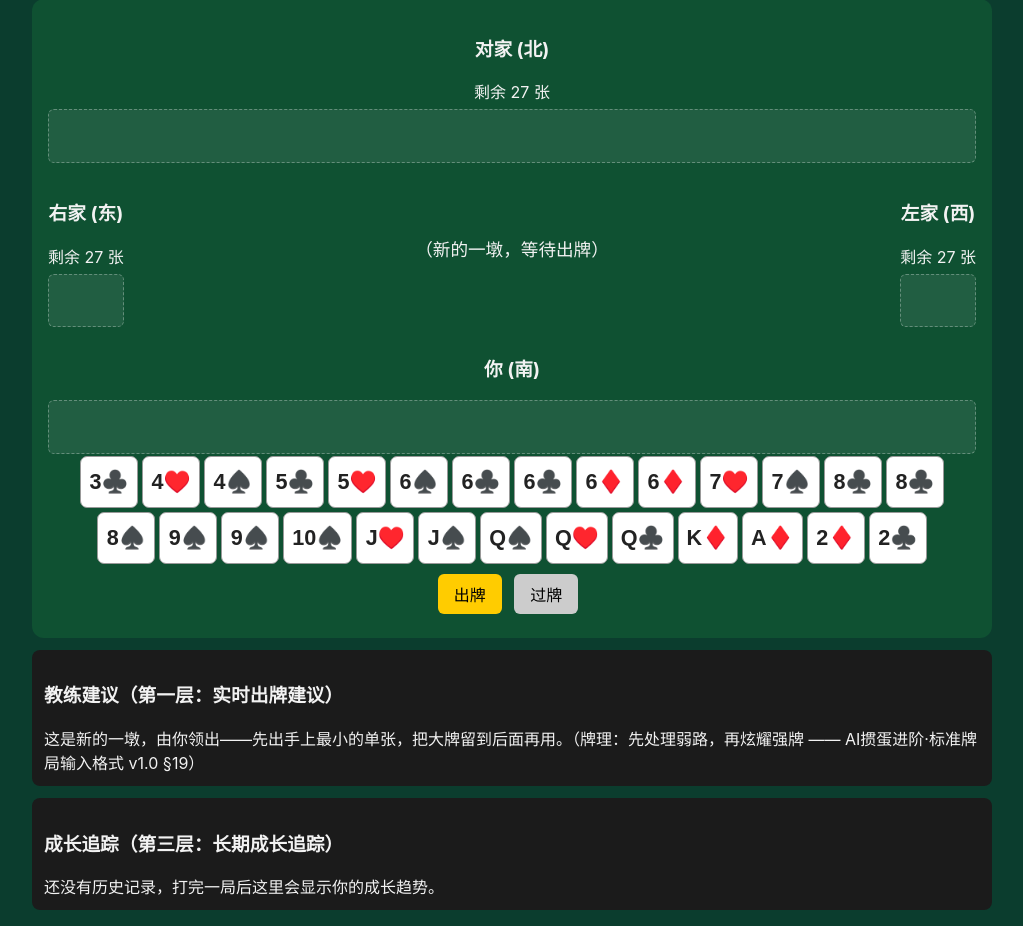
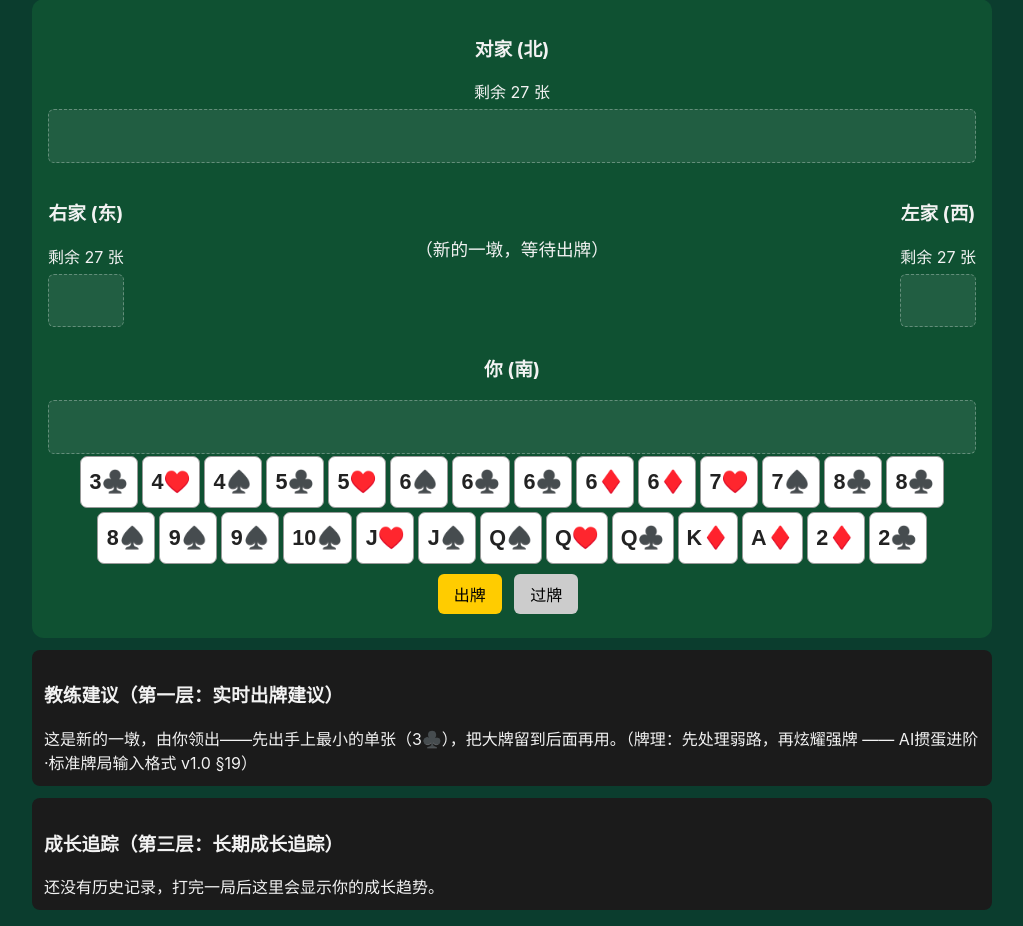
Before and after one commit to tracyli009/guandan-coach, a website: page guandan.html in a window 1280 px wide. Shown: the part 69-995 px from the top of the page, without its empty margins (128-1151 px from the left). Drawn offline with Linux system fonts and the light colour scheme.

Commit message:
fix: Layer 1 rationale names the specific card, not just the shape
Second '教练建议不对：我没有单张' report, this time not a strategy bug: the
AI's pick (single-8 here, skipping the bomb-eligible 4-stack) was
correct, but the rationale only ever said the category name ('单张')
with no indication of WHICH card. In a hand where every rank appears
2+ times (no rank held exactly once), 用最小的单张 reads as 'you have a
lone card' when it actually means 'play one card, from wherever' - a
real terminology gap for anyone who doesn't already know 单张 names the
combo shape, not a card you only hold one copy of.

Added describeCards(combo) to coach-realtime.js (reuses ui.js's card-face
formatting: rank+suit symbol, or 大王/小王 for jokers) and threaded it
into all four 'play' rationale branches, e.g. 用最小的单张（8♥️）拿下当前墩...

4 new/updated tests, 64 total pass. guandan.html + docs/index.html
rebuilt.

```diff
--- a/guandan.html
+++ b/guandan.html
@@ -711,9 +711,27 @@ header { display: flex; justify-content: space-between; align-items: center; mar
     straight: '顺子', plate: '钢板', pair_straight: '三连对', bomb: '炸弹'
   };
 
+  const SUIT_SYMBOL = { S: '♠️', H: '♥️', D: '♦️', C: '♣️' };
+
   function describeCombo(combo) {
     if (!combo) return '过牌';
     return CATEGORY_LABEL[combo.category] || combo.category;
+  }
+
+  function cardFace(card) {
+    if (card.rank === 'SJ') return '小王';
+    if (card.rank === 'BJ') return '大王';
+    return `${card.rank}${SUIT_SYMBOL[card.suit]}`;
+  }
+
+  // Names the actual card(s) a combo is made of, e.g. "8♥️" or "8♥️8♣️8♦️".
+  // "单张" alone only says the shape (one card); a player holding several
+  // copies of every rank (no rank appears exactly once) has no way to tell
+  // which physical card is meant without this - that ambiguity is exactly
+  // what prompted this function to exist.
+  function describeCards(combo) {
+    if (!combo || !combo.cards) return '';
+    return combo.cards.map(cardFace).join('');
   }
 
   const TEAM_OF = { 0: 0, 1: 1, 2: 0, 3: 1 };
@@ -731,23 +749,24 @@ header { display: flex; justify-content: space-between; align-items: center; mar
     }
 
     const label = describeCombo(decision.combo);
+    const cards = describeCards(decision.combo);
     let rationale;
     if (!currentCombo) {
       // Leading a fresh trick: there is no existing combo to "beat", so the
       // rationale must not claim to be taking one (that was the bug -
       // this branch used to reuse the follow-up wording verbatim).
       rationale = decision.combo.isBomb
-        ? `手上暂时没有更小的牌可以先出，只能用炸弹（${label}）开局，出完之后要尽快找机会重新组织牌型。` + Knowledge.cite('bomb_plan_ahead')
-        : `这是新的一墩，由你领出——先出手上最小的${label}，把大牌留到后面再用。` + Knowledge.cite('weak_road_first');
+        ? `手上暂时没有更小的牌可以先出，只能用炸弹（${label}：${cards}）开局，出完之后要尽快找机会重新组织牌型。` + Knowledge.cite('bomb_plan_ahead')
+        : `这是新的一墩，由你领出——先出手上最小的${label}（${cards}），把大牌留到后面再用。` + Knowledge.cite('weak_road_first');
     } else {
       rationale = decision.combo.isBomb
-        ? `手数已经不多，此时开炸弹（${label}）夺回主动权是合理的。` + Knowledge.cite('bomb_plan_ahead')
-        : `用最小的${label}拿下当前墩，既能压制对手又不浪费大牌，建议出这手牌。` + Knowledge.cite('weak_road_first');
+        ? `手数已经不多，此时开炸弹（${label}：${cards}）夺回主动权是合理的。` + Knowledge.cite('bomb_plan_ahead')
+        : `用最小的${label}（${cards}）拿下当前墩，既能压制对手又不浪费大牌，建议出这手牌。` + Knowledge.cite('weak_road_first');
     }
     return { action: 'play', combo: decision.combo, rationale };
   }
 
-  const CoachRealtime = { suggestPlay, describeCombo };
+  const CoachRealtime = { suggestPlay, describeCombo, describeCards };
 
   if (typeof module !== 'undefined' && module.exports) {
     module.exports = CoachRealtime;
```
Also changed, not shown: docs/index.html (+24 -5 lines), src/coach-realtime.js (+24 -5 lines), test/coach-realtime.test.js (+23 -0 lines).
